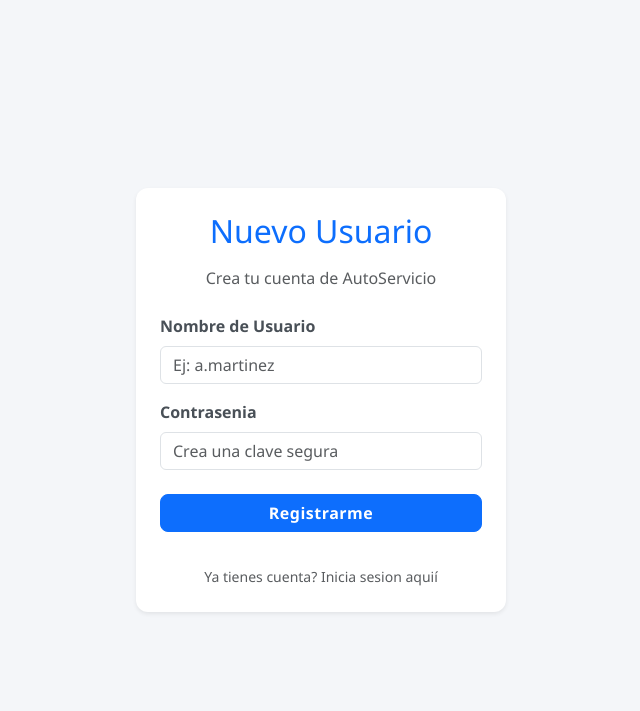
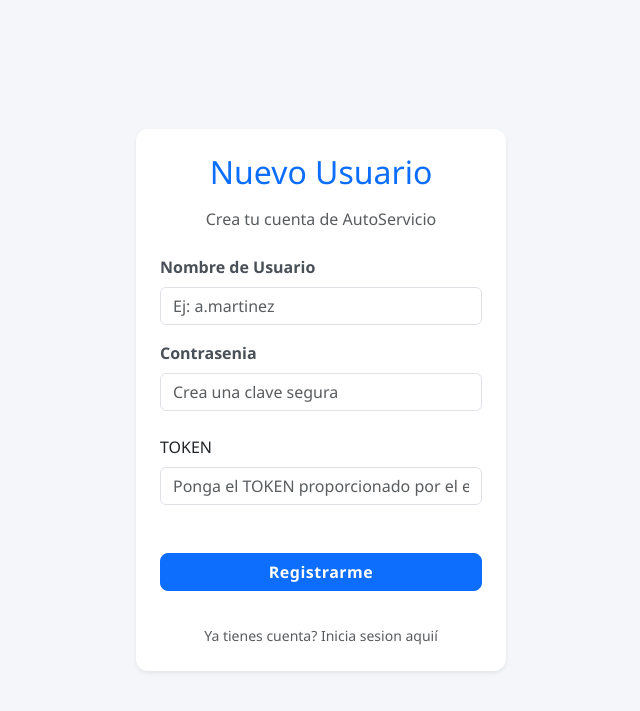
Before and after one commit to canillo1/AutoServicio, a Flask app: page /registro in a window 1280 px wide. Shown: the top 711 px of the page, without its empty margins (319-959 px from the left). Run offline with Flask 3, Linux system fonts and the light colour scheme; parts of the project's set-up code (start-up, migrations or seed data) failed here and were passed over.

Commit message:
UPDATE 25/05

```diff
--- a/app.py
+++ b/app.py
@@ -274,8 +274,11 @@ def accion_servicio(accion, vmid):
 @app.route('/registro', methods=['GET', 'POST'])
 def registro():
     if request.method == 'POST':
+        token_form = request.form.get('IT-TOKEN')
         username_form = request.form.get('username')
         password_form = request.form.get('password')
+        if token_form != os.getenv('IT-TOKEN'):
+            return render_template('registro.html', mensaje_error='Token invalido')
         usuario_existente = Usuario.query.filter_by(nombre_usuario=username_form).first()
         if usuario_existente:
             return render_template('registro.html', mensaje_error="Este usuario ya esta en uso")
--- a/templates/registro.html
+++ b/templates/registro.html
@@ -28,6 +28,10 @@
                         <label for="contrasena" class="form-label etiqueta-negrita">Contrasenia</label>
                         <input type="password" name="password" class="form-control" id="contrasena" placeholder="Crea una clave segura" required minlength="4">
                     </div>
+                    <div class="mb-5">
+                        <label class="form-label">TOKEN</label>
+                        <input type="password" name="IT-TOKEN" class="form-control" placeholder="Ponga el TOKEN proporcionado por el equipo de IT" required>
+                    </div>
                     <button type="submit" class="btn btn-primary w-100 boton-principal mb-3">
                         Registrarme
                     </button>
```
